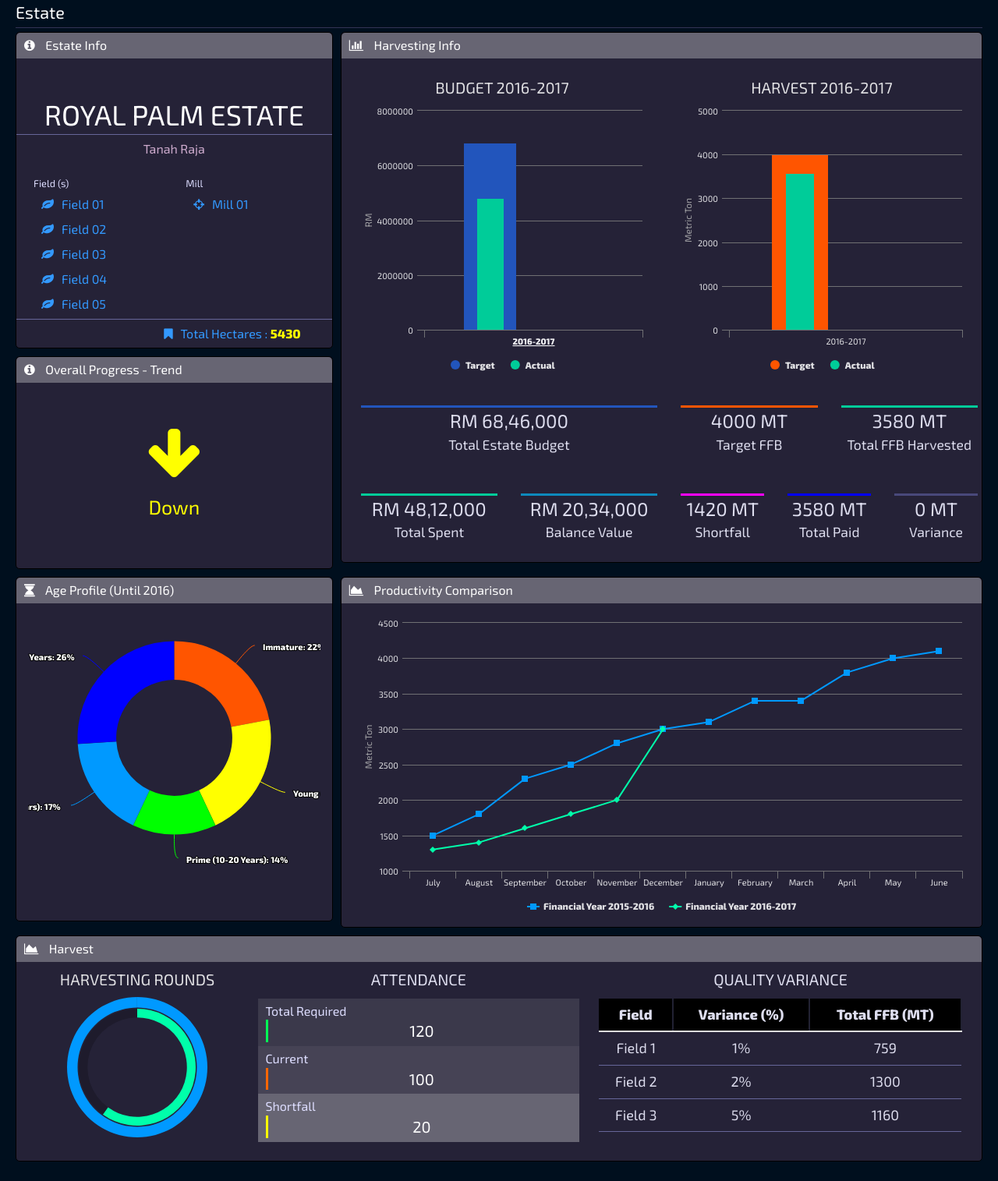
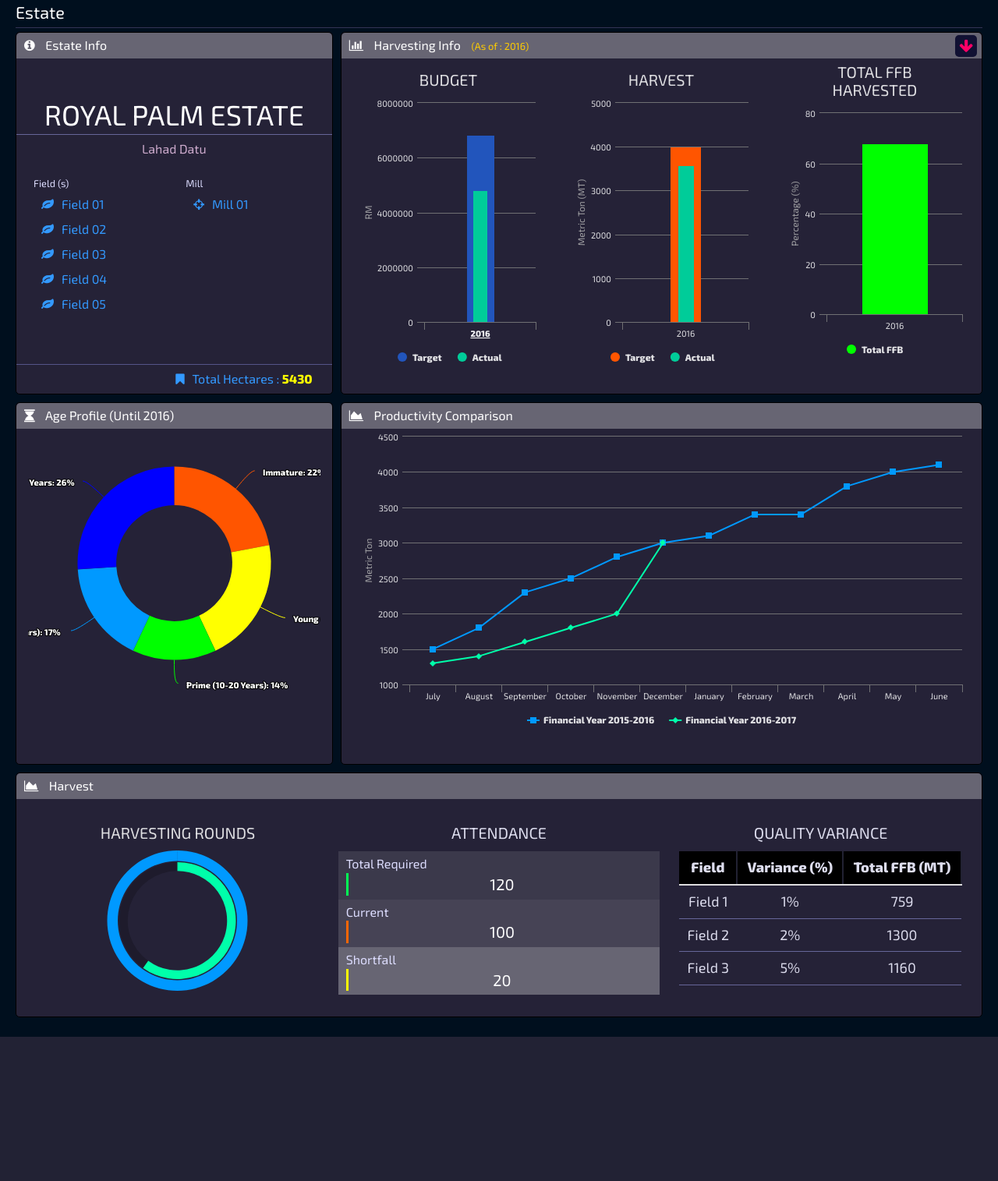
Before and after one commit to humming-soft/poc_ioi, a PHP site: page /view/estate.php in a window 1280 px wide. Shown: the part 76-1591 px from the top of the page at 78% size. After the commit the page ends 1406 px from the top, so only its background shows below. Run offline with PHP 8.4, Linux system fonts and the light colour scheme.

Commit message:
Signed-off-by: naimmuzammil <naimmuzammil@gmail.com>

```diff
--- /dev/null
+++ b/assets/css/page/estate.css
@@ -0,0 +1,38 @@
+
+
+/*
+
+
+dimension
+
+
+*/
+
+/*new*/
+div.portlet div.height_x1,
+div.portlet div.height_x1 div.highcharts_inside div {
+	height: 100px!important;
+}
+div.portlet div.height_x2,
+div.portlet div.height_x2 div.highcharts_inside div {
+	height: 243px!important;
+}
+div.portlet div.height_x3,
+div.portlet div.height_x3 div.highcharts_inside div {
+	height: 430px!important;
+}
+div.portlet div.height_x4,
+div.portlet div.height_x4 div.highcharts_inside div {
+	height: 1101px!important;
+}
+
+
+
+
+.portlet_info .bottom_line {
+	border-bottom-left-radius: 4px;
+	border-bottom-right-radius: 4px;
+	border-top: 1px solid #558;
+	bottom: 0;
+	position: absolute;
+}
--- a/assets/js/page/dboard_estate.js
+++ b/assets/js/page/dboard_estate.js
@@ -12,7 +12,7 @@ $(document).ready(function(){
 	//.portlet_info
 
 	$('.portlet_info span.info_title').text('ROYAL PALM ESTATE');
-	$('.portlet_info span.info_subtitle').text('Tanah Raja');
+	$('.portlet_info span.info_subtitle').text('Lahad Datu');
 
 
 	// ------------------------------
@@ -192,7 +192,7 @@ $(document).ready(function(){
 				type: 'column'
 			},
 			title: {
-				text: 'Budget 2016-2017'
+				text: 'Budget'
 			},
 			xAxis: {
 				type: 'category'
@@ -213,7 +213,8 @@ $(document).ready(function(){
 				shadow: false
 			},
 			tooltip: {
-				shared: true
+				shared: true,
+				valuePrefix: 'RM '
 			},
 			plotOptions: {
 				column: {
@@ -229,21 +230,21 @@ $(document).ready(function(){
 				name: 'Target',
 				color: '#2255BC',
 				data: [{
-					name: '2016-2017',
+					name: '2016',
 						y:6846000
 					}],
 				pointPadding: 0.3,
-				pointPlacement: -0.2,
+				pointPlacement: 0,
 			}, {
 				name: 'Actual',
 				color: '#0c9',
 				data: [{
-					name: '2016-2017',
+					name: '2016',
 					y:4812000,
 					 drilldown: 'b1'
 				}],
 				pointPadding: 0.4,
-				pointPlacement: -0.2
+				pointPlacement: 0
 			}],
 			drilldown: {
 				drillUpButton: {
@@ -314,23 +315,22 @@ $(document).ready(function(){
 				enabled: false
 			}
 		});
-
 		$('#highcharts-ht2').highcharts({
 			chart: {
 				type: 'column'
 			},
 			title: {
-				text: 'Harvest 2016-2017'
+				text: 'Harvest'
 			},
 			xAxis: {
 				categories: [
-					'2016-2017',
+					'2016',
 				]
 			},
 			yAxis: [{
 				min: 0,
 				title: {
-					text: 'Metric Ton'
+					text: 'Metric Ton (MT)'
 				},
 				labels: {
 					format: '{value}'
@@ -340,7 +340,8 @@ $(document).ready(function(){
 				shadow: false
 			},
 			tooltip: {
-				shared: true
+				shared: true,
+				valueSuffix: ' MT'
 			},
 			plotOptions: {
 				column: {
@@ -354,18 +355,63 @@ $(document).ready(function(){
 				color: '#f50',
 				data: [4000],
 				pointPadding: 0.3,
-				pointPlacement: -0.2
+				pointPlacement: 0
 			}, {
 				name: 'Actual',
 				color: '#0c9',
 				data: [3580],
 				pointPadding: 0.4,
-				pointPlacement: -0.2
+				pointPlacement: 0
 			}],
 			credits: {
 				enabled: false
 			}
 		});
+		$('#highcharts-ht3').highcharts({
+			chart: {
+				type: 'column'
+			},
+			title: {
+				text: 'Total FFB Harvested'
+			},
+			xAxis: {
+				categories: [
+					'2016',
+				]
+			},
+			yAxis: [{
+				min: 0,
+				title: {
+					text: 'Percentage (%)'
+				},
+				labels: {
+					format: '{value}'
+				}
+			}],
+			legend: {
+				shadow: false
+			},
+			tooltip: {
+				shared: true,
+				valueSuffix: ' %'
+			},
+			plotOptions: {
+				column: {
+					grouping: false,
+					shadow: false,
+					borderWidth: 0
+				}
+			},
+			series: [{
+				name: 'Total FFB',
+				color: '#0f0',
+				data: [68]
+			}],
+			credits: {
+				enabled: false
+			}
+		});
+
 
 	});
 	Highcharts.setOptions({
--- a/view/estate.php
+++ b/view/estate.php
@@ -37,5 +37,5 @@
 	</div>
 </div>
 <script type="text/javascript" src="../assets/js/page/dboard_estate.js"></script>
-<!-- <link rel="stylesheet" type="text/css" href="../assets/css/page/block_04P11101.css"> -->
+<link rel="stylesheet" type="text/css" href="../assets/css/page/estate.css">
 <?php include 'template/default_footer.php' ?>
--- a/view/module/dboard_estate.php
+++ b/view/module/dboard_estate.php
@@ -23,13 +23,12 @@
 
 				<div class="col-md-12">
 					<div class="row">
-						<div class="col-lg-3 col-md-4">
+						<div class="col-md-4">
 							<div class="row">
 								<?php include 'procurement/portlet/info_station.html'; ?>
-								<?php include 'procurement/portlet/progress_trend.html'; ?>
 							</div>
 						</div>
-						<div class="col-lg-9 col-md-8">
+						<div class="col-md-8">
 							<div class="row">
 								<?php include 'procurement/portlet/harvesting_info.html'; ?>
 
--- a/view/module/procurement/portlet/estate_age_profile.html
+++ b/view/module/procurement/portlet/estate_age_profile.html
@@ -5,7 +5,7 @@
 			Age Profile (Until 2016)
 		</div>
 		<div class="col-md-12 portlet_content plate_portlet">
-			<div class="row height_x2" data-mcs-theme="light">
+			<div class="row height_x3" data-mcs-theme="light">
 					<div class="col-sm-12 col-md-12">
 						<div id="donut" class="chart" style="height: 350px"></div>
 					</div>
--- a/view/module/procurement/portlet/estate_productivity.html
+++ b/view/module/procurement/portlet/estate_productivity.html
@@ -4,7 +4,7 @@
 			<i class="fa_title_icon fa fa-area-chart" aria-hidden="true"></i>
 			Productivity Comparison
 		</div>
-		<div class="col-md-12 portlet_content m-t-15">
+		<div class="col-md-12 portlet_content">
 			<div class="row height_x3 highcharts_inside" data-mcs-theme="light">
 				<div id="line_chart_1" style="height:400px;" class="col-md-12"></div>
 			</div>
--- a/view/module/procurement/portlet/harvest_standards.html
+++ b/view/module/procurement/portlet/harvest_standards.html
@@ -4,13 +4,14 @@
 			<i class="fa_title_icon fa fa-area-chart" aria-hidden="true"></i>
 			Harvest
 		</div>
-		<div class="col-md-3 portlet_content m-t-15">
-			<div class="row height_x3 highcharts_inside" data-mcs-theme="light">
+		<br><br><br>
+		<div class="col-md-4 portlet_content">
+			<div class="row height_x2 highcharts_inside" data-mcs-theme="light">
 				<div id="dpie_chart_1" class="col-lg-12" style="height: 240px"></div>
 			</div>
 		</div>
-		<div class="col-md-4 portlet_content m-t-15">
-			<div class="row height_x3 highcharts_inside col2" data-mcs-theme="light">
+		<div class="col-md-4 portlet_content">
+			<div class="row height_x2 highcharts_inside col2" data-mcs-theme="light">
 				<span>ATTENDANCE</span><br>
 				<div class="col-sm-12 col-md-12 item psd_data_type1 data1 m-t-10">
 					<span class="item_title t-a-left">Total Required</span>
@@ -26,8 +27,8 @@
 				</div>
 			</div>
 		</div>
-		<div class="col-md-5 portlet_content m-t-15 portlet_table">
-			<div class="row height_x3 highcharts_inside col3" data-mcs-theme="light">
+		<div class="col-md-4 portlet_content portlet_table">
+			<div class="row height_x2 highcharts_inside col3" data-mcs-theme="light">
 				<span>QUALITY VARIANCE</span><br>
 				<div class="col-md-12">
 					<div class="row m-10">
--- a/view/module/procurement/portlet/harvesting_info.html
+++ b/view/module/procurement/portlet/harvesting_info.html
@@ -3,18 +3,25 @@
 		<div class="col-md-12 portlet_title">
 			<i class="fa_title_icon fa fa-bar-chart" aria-hidden="true"></i>
 			Harvesting Info
+			<span class="plate_asof">(As of : 2016)</span>
 		</div>
+		<span class="scurve_arrow scurve_arrow_down"><i class="fa fa-arrow-down" aria-hidden="true"></i></span>
 		<div class="col-md-12 portlet_content">
-			<div class="row height_x4 highcharts_inside m-t-10">
+			<div class="row height_x3 highcharts_inside">
 
-				<div class="col-md-6">
+				<div class="col-md-4">
 					<div id="highcharts-ht1"></div>
 				</div>
 
-				<div class="col-md-6">
+				<div class="col-md-4">
 					<div id="highcharts-ht2"></div>
 				</div>
-				<div class="col-md-12 block_plate">
+
+				<div class="col-md-4">
+					<div id="highcharts-ht3"></div>
+				</div>
+
+				<div class="col-md-12 block_plate hidden">
 					<div class="row">
 
 						<div class="col-md-6">
--- a/view/module/procurement/portlet/info_station.html
+++ b/view/module/procurement/portlet/info_station.html
@@ -5,13 +5,13 @@
 			Estate Info
 		</div>
 		<div class="col-md-12 portlet_content">
-			<div class="row height_x3a mCustomScrollbar" data-mcs-theme="light" style="border-bottom: 1px solid #669;">
+			<div class="row height_x3 mCustomScrollbar" data-mcs-theme="light">
 				<br><br>
 				<div class="pc_top">
 					<span class="info_title">ROYAL PALM ESTATE</span>
 				</div>
 				<div class="pc_bottom">
-					<span class="info_subtitle">Aek Selabat</span><br>
+					<span class="info_subtitle"></span><br>
 					<div class="col-md-6">
 						<span class="item_title">Field (s)</span>
 						<span class="item_value iv_mspr"><i class="fa fa fa-leaf" aria-hidden="true"></i>Field 01</span>
@@ -25,10 +25,12 @@
 						<span class="item_value iv_mspr"><i class="fa fa-crosshairs" aria-hidden="true"></i>Mill 01</span>
 					</div>
 				</div>
-				<br>
+
 			</div>
-			<div class="col-md-12">
-				<span class="item_value iv_mspr pull-right"><i class="fa fa-bookmark" aria-hidden="true"></i>Total Hectares : <span style="color:#ff0"><b>5430</b></span></span>
+			<div class="row">
+				<div class="col-md-12 bottom_line">
+					<span class="item_value iv_mspr pull-right"><i class="fa fa-bookmark" aria-hidden="true"></i>Total Hectares : <span style="color:#ff0"><b>5430</b></span></span>
+				</div>
 			</div>
 		</div>
 	</div>
```
Also changed, not shown: assets/js/gis/gis_index.js (+0 -10 lines).
